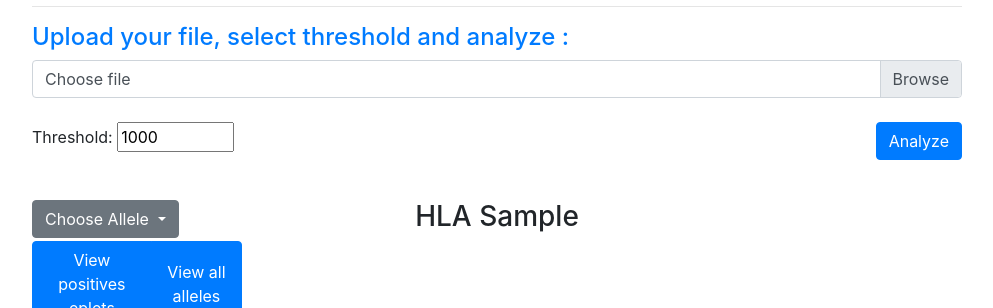
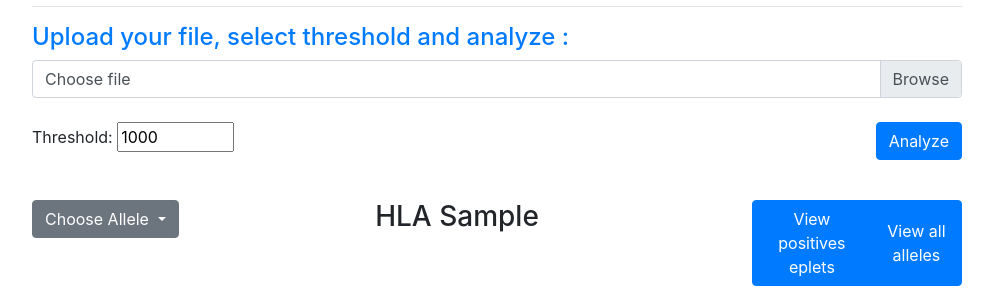
Before and after one commit to cedricusureau/HLA_graph, a Flask app: template templates/index.html in a window 1280 px wide. Shown: the part 58-366 px from the top of the page, without its empty margins (143-1136 px from the left). Run offline with Flask 2, Linux system fonts and the light colour scheme; the template is opened without the code that fills it: most values are stand-ins (such as "Sample title", 1, 10 or a date in 2020); some libraries are stand-ins or nearby versions.

Commit message:
fix minor bug

```diff
--- a/templates/index.html
+++ b/templates/index.html
@@ -51,7 +51,7 @@
                 <a class="dropdown-item" href="#">{{allele_type[2]}}</a>
               </div>
             </div>
-            <div class="col-8" style="text-align: center">
+            <div class="col-7" style="text-align: center">
                 <h3 id="title">HLA {{allele_type[0]}}</h3>
             </div>
             <div class="btn-group col-3" role="group" >
```
